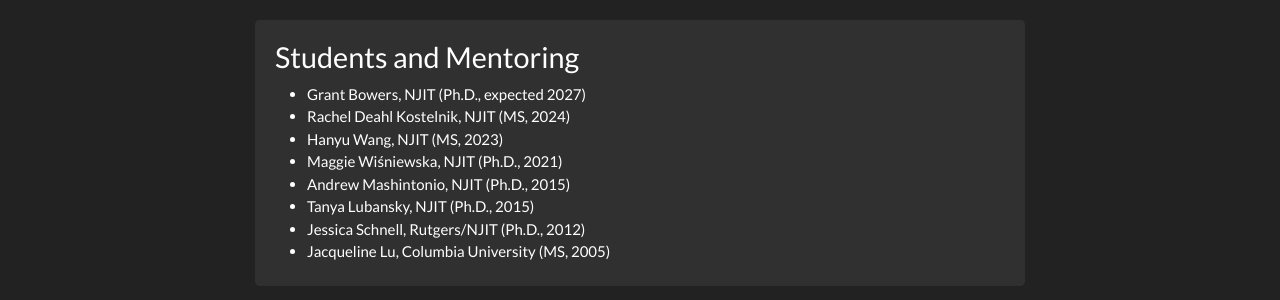
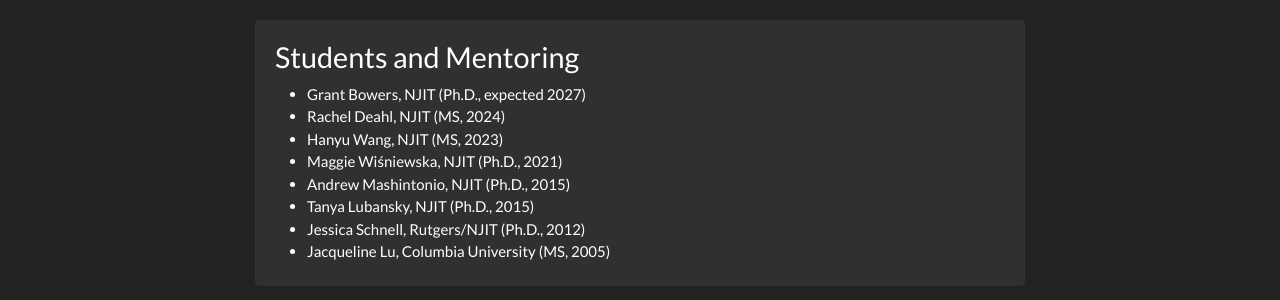
Before and after one commit to garethrussell/uel, a Jekyll site: the page built from _pages/about.md, in a window 1280 px wide and 900 px high. Shown: the part 427-727 px from the top of the window. Built offline with Jekyll 4.4.1, drawn with Linux system fonts in a browser that asks for light colours; nearby versions of some CDN libraries; a script that is not in the unit is left out.

Commit message:
Update people.yml

```diff
--- a/_data/people.yml
+++ b/_data/people.yml
@@ -3,7 +3,7 @@
   degree: Ph.D.
   year: expected 2027
 
-- name: Rachel Deahl Kostelnik
+- name: Rachel Deahl
   location: NJIT
   degree: MS
   year: 2024
```
